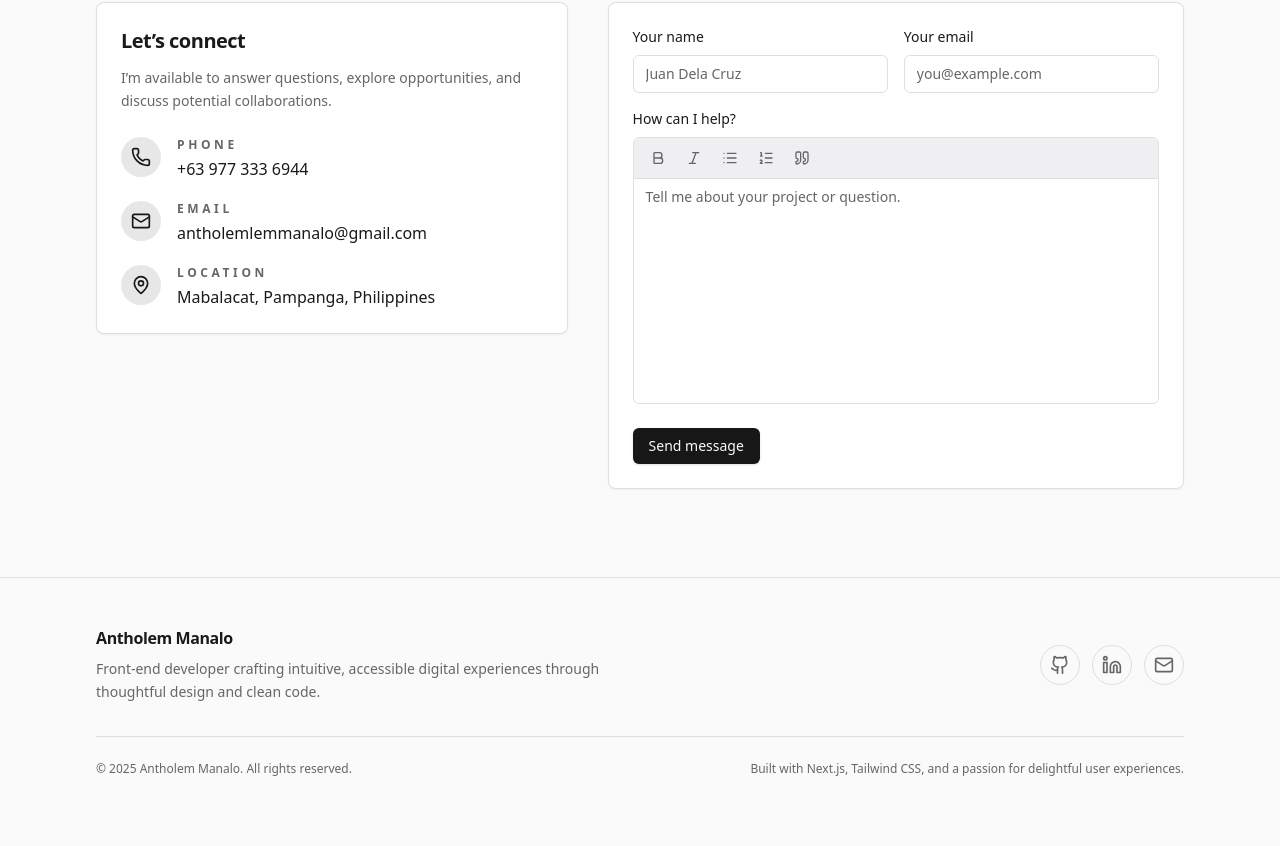
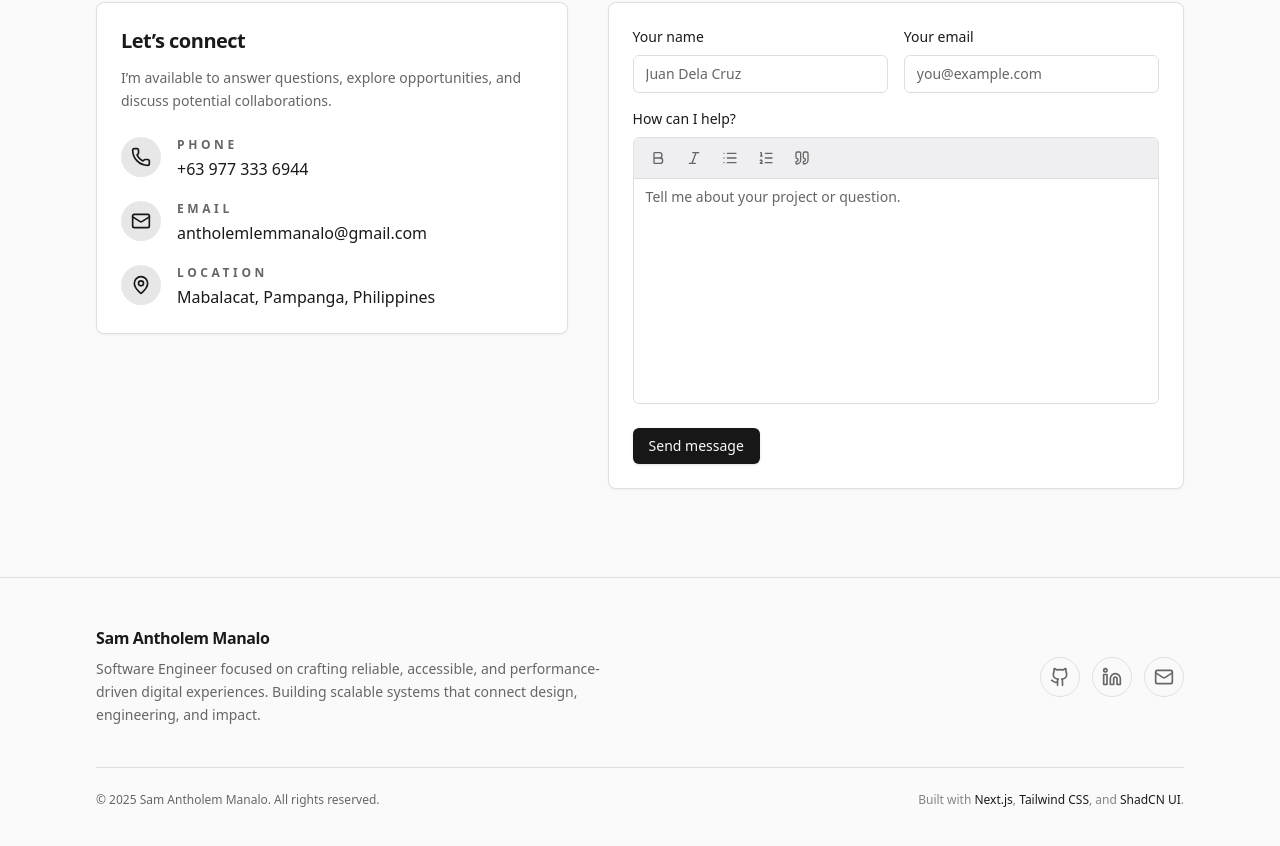
Before and after one commit to Antholem/web-portfolio, a Next.js app: page / in a window 1280 px wide. Shown: the part 4523-5369 px from the top of the page. Before the commit the page ends 5348 px from the top, so only its background shows below. Built offline with nearby package versions, Linux system fonts and the light colour scheme; no server answers.

Commit message:
Refine footer styling and content

```diff
--- a/src/components/footer-section.tsx
+++ b/src/components/footer-section.tsx
@@ -20,37 +20,41 @@ const socialLinks = [
 
 export default function FooterSection() {
   return (
-    <footer className="border-t border-border bg-background">
-      <div className="mx-auto flex max-w-6xl flex-col gap-8 px-4 py-12 sm:px-6 lg:px-8">
+    <footer className="border-t border-border bg-background/80 backdrop-blur-sm">
+      <div className="mx-auto max-w-6xl space-y-10 px-4 py-12 sm:px-6 lg:px-8">
+        {/* Top: Branding + Social */}
         <div className="flex flex-col gap-6 sm:flex-row sm:items-center sm:justify-between">
-          <div className="max-w-xl space-y-2">
-            <p className="text-base font-semibold tracking-tight text-foreground">Antholem Manalo</p>
+          <div className="max-w-lg space-y-2">
+            <h3 className="text-base font-semibold tracking-tight text-foreground">
+              Sam Antholem Manalo
+            </h3>
             <p className="text-sm leading-relaxed text-muted-foreground">
-              Front-end developer crafting intuitive, accessible digital experiences through thoughtful design and clean
-              code.
+              Software Engineer focused on crafting reliable, accessible, and performance-driven
+              digital experiences. Building scalable systems that connect design, engineering,
+              and impact.
             </p>
           </div>
-
           <div className="flex items-center gap-3">
             {socialLinks.map(({ name, href, icon: Icon }) => (
               <a
                 key={name}
                 href={href}
-                className="flex h-10 w-10 items-center justify-center rounded-full border border-border text-muted-foreground transition hover:border-primary hover:text-primary"
+                target={name === "Email" ? undefined : "_blank"}
+                rel={name === "Email" ? undefined : "noopener noreferrer"}
                 aria-label={name}
+                className="flex h-10 w-10 items-center justify-center rounded-full border border-border text-muted-foreground transition-colors hover:border-primary hover:text-primary"
               >
                 <Icon className="h-5 w-5" aria-hidden />
               </a>
             ))}
           </div>
         </div>
-
         <div className="flex flex-col gap-4 border-t border-border pt-6 text-xs text-muted-foreground sm:flex-row sm:items-center sm:justify-between">
-          <p>
-            © {new Date().getFullYear()} Antholem Manalo. All rights reserved.
-          </p>
-          <p>
-            Built with Next.js, Tailwind CSS, and a passion for delightful user experiences.
+          <p>© {new Date().getFullYear()} Sam Antholem Manalo. All rights reserved.</p>
+          <p className="text-muted-foreground/80">
+            Built with <span className="font-medium text-foreground">Next.js</span>, {" "}
+            <span className="font-medium text-foreground">Tailwind CSS</span>, and {" "}
+            <span className="font-medium text-foreground">ShadCN UI</span>.
           </p>
         </div>
       </div>
```
